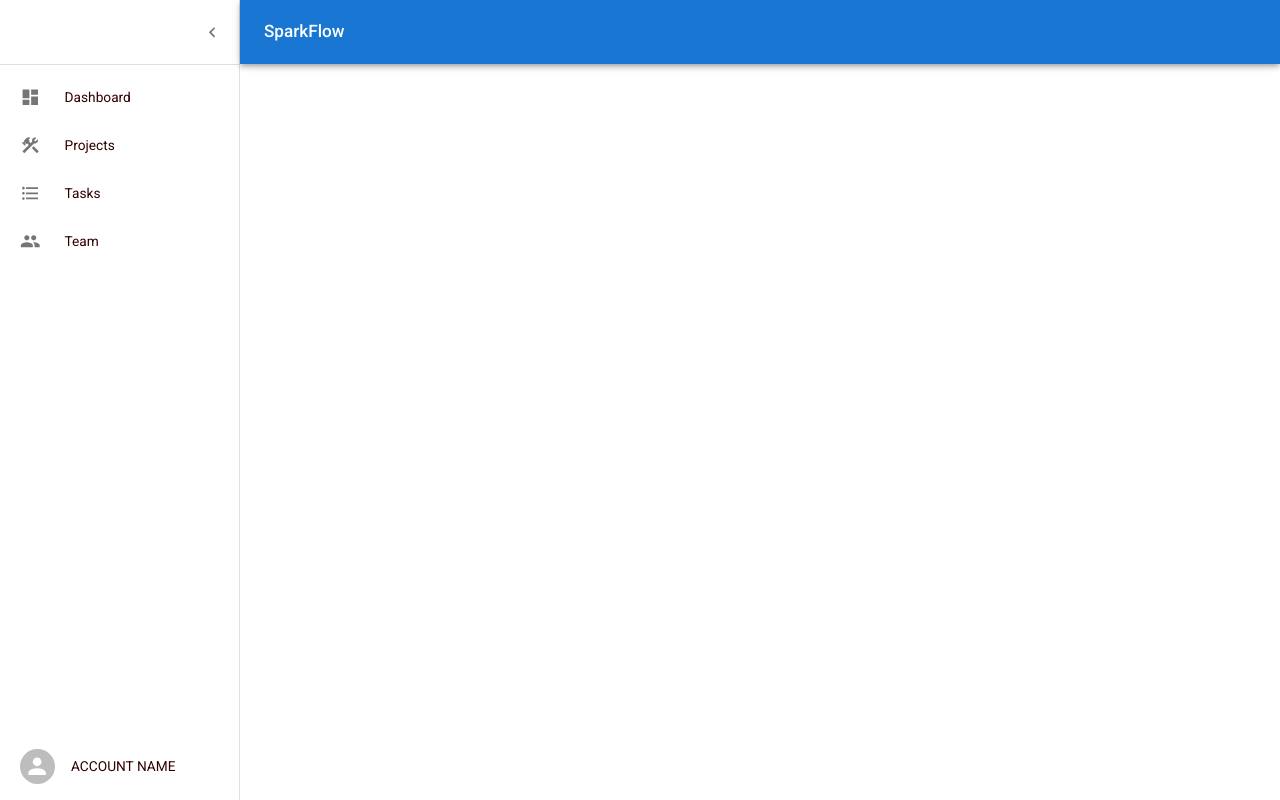
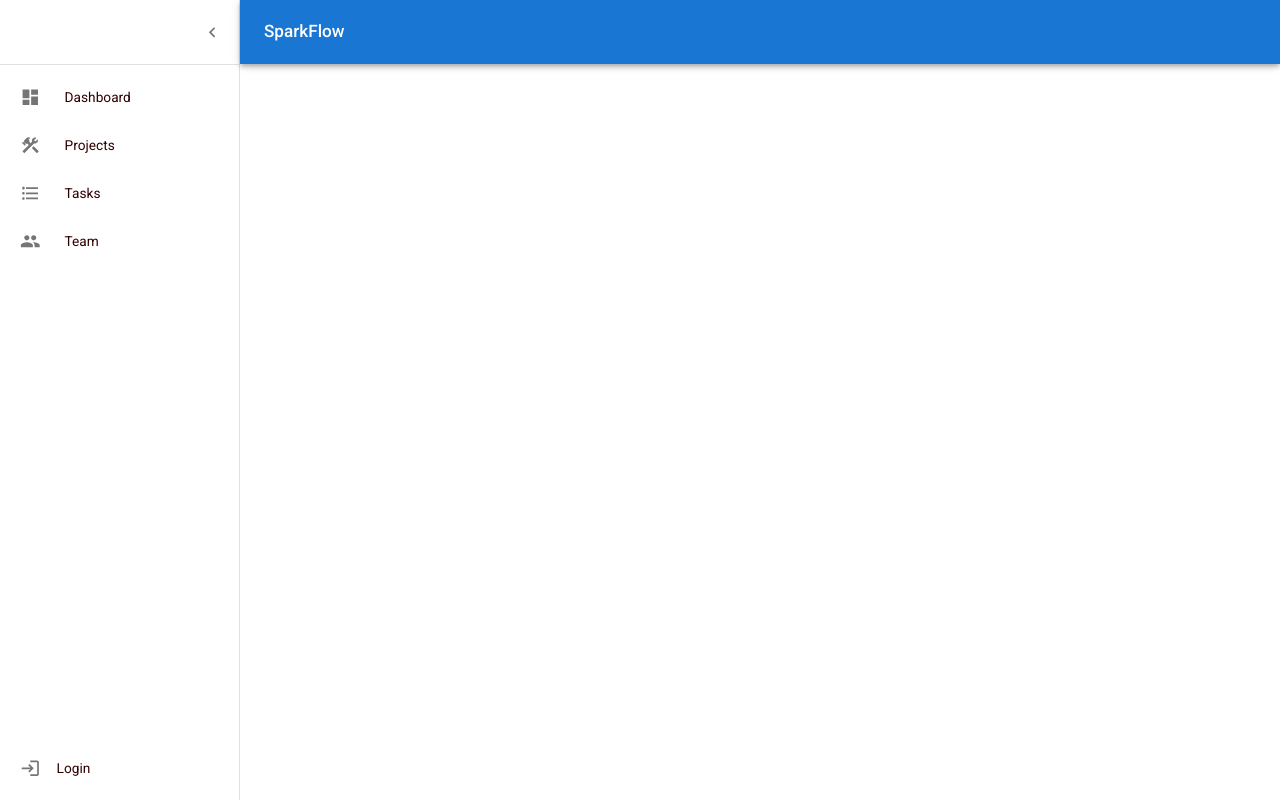
Before and after one commit to amuliawijaya23/sparkflow, a Next.js app: page / in a window 1280 px wide. Both pictures are taken after a click on the button 30 px from the left and 32 px from the top of the page. Built offline with nearby package versions, Linux system fonts and the light colour scheme.

Commit message:
updates navigation to add logged off state

```diff
--- a/src/components/Sidebar/index.tsx
+++ b/src/components/Sidebar/index.tsx
@@ -16,14 +16,18 @@ import {
   IconButton,
   Avatar,
 } from '@mui/material';
+import PeopleIcon from '@mui/icons-material/People';
+import MenuIcon from '@mui/icons-material/Menu';
+import ChevronLeftIcon from '@mui/icons-material/ChevronLeft';
+import ChevronRightIcon from '@mui/icons-material/ChevronRight';
 import DashboardIcon from '@mui/icons-material/Dashboard';
 import FormatListBulletedIcon from '@mui/icons-material/FormatListBulleted';
 import ConstructionIcon from '@mui/icons-material/Construction';
-import PeopleIcon from '@mui/icons-material/People';
+import LoginIcon from '@mui/icons-material/Login';
 
-import MenuIcon from '@mui/icons-material/Menu';
-import ChevronLeftIcon from '@mui/icons-material/ChevronLeft';
-import ChevronRightIcon from '@mui/icons-material/ChevronRight';
+// Redux
+import { useAppSelector } from '@redux/hooks';
+import { selectUser } from '@redux/reducers/userSlice';
 
 const drawerWidth = 240;
 
@@ -99,6 +103,8 @@ const Drawer = styled(MuiDrawer, {
 const Sidebar = ({ children }: { children: React.ReactNode }) => {
   const theme = useTheme();
   const [open, setOpen] = useState(false);
+
+  const user = useAppSelector(selectUser);
 
   const handleSidebarOpen = () => {
     setOpen(true);
@@ -191,10 +197,14 @@ const Sidebar = ({ children }: { children: React.ReactNode }) => {
                     mr: open ? 2 : 'auto',
                     justifyContent: 'center',
                   }}>
-                  <Avatar sx={{ height: 35, width: 35 }} />
+                  {user.name ? (
+                    <Avatar sx={{ height: 35, width: 35 }} />
+                  ) : (
+                    <LoginIcon />
+                  )}
                 </ListItemIcon>
                 <ListItemText
-                  primary={'ACCOUNT NAME'}
+                  primary={user.name ? user.name : 'Login'}
                   sx={{ opacity: open ? 1 : 0 }}
                 />
               </ListItemButton>
```
